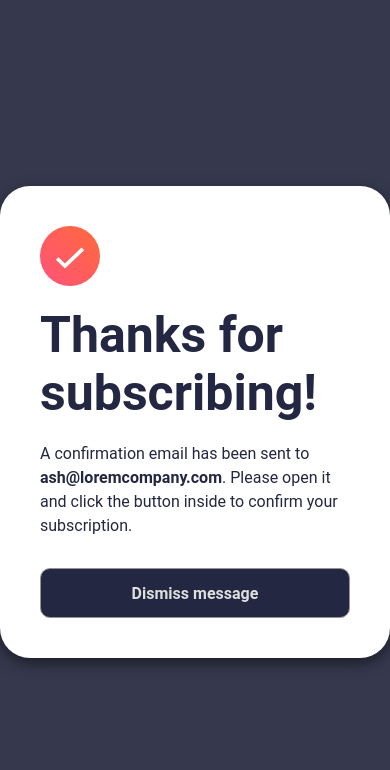
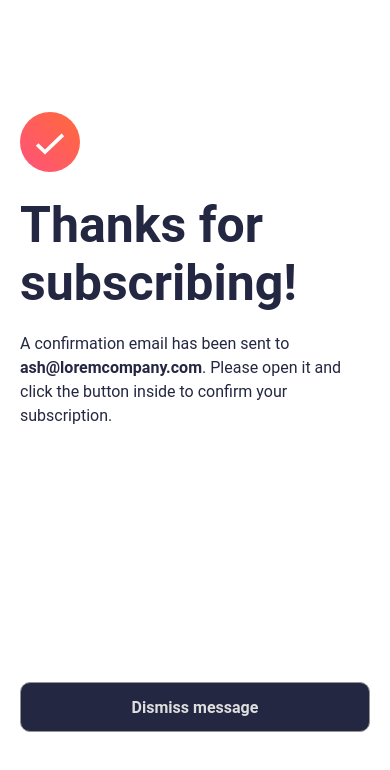
Before and after one commit to andresfelipe07b/Frontend-Mentor-Challenge, a plain HTML site: page pages/success.html in a window 390 px wide. Drawn offline with Linux system fonts and the light colour scheme.

Commit message:
create success responsive

```diff
--- a/pages/success.css
+++ b/pages/success.css
@@ -52,3 +52,17 @@ main button:hover{
     border:1px solid #FF7733FF;
 
 }
+@media (max-width: 820px){
+
+    main{
+        width: 100%;
+        height: 100vh;
+        padding: 20px;
+        border-radius: 0;
+        justify-content: space-around;
+    }
+
+    main button{
+        align-self: flex-end;
+    }
+}
--- a/pages/success.html
+++ b/pages/success.html
@@ -9,6 +9,8 @@
 </head>
 <body>
 <main>
+    <div>
+
     <img src="../assets/images/icon-success.svg" alt="success-icon">
     <h1>Thanks for <br> subscribing!</h1>
     <p>
@@ -16,6 +18,7 @@
        <b id="userEmail">ash@loremcompany.com</b>. Please open it and click
         the button inside to confirm your subscription.
     </p>
+    </div>
     <button>Dismiss message</button>
 </main>
 <script src="success.js"></script>
--- a/style.css
+++ b/style.css
@@ -117,11 +117,14 @@ main{
 .img-container .mobile-img{
     display: none;
 }
-@media (max-width: 768px){
-
+@media (max-width: 820px){
+    body{
+        height: 100%;
+    }
     main{
         grid-template-columns: 100%;
         width: 100%;
+        height: 100vh;
         padding: 0;
         border-radius: 0;
 
@@ -150,3 +153,11 @@ main{
     }
 
 }
+@media (max-height: 850px){
+    main{
+        height: 100%;
+    }
+    body{
+        height:100%;
+    }
+}
```
